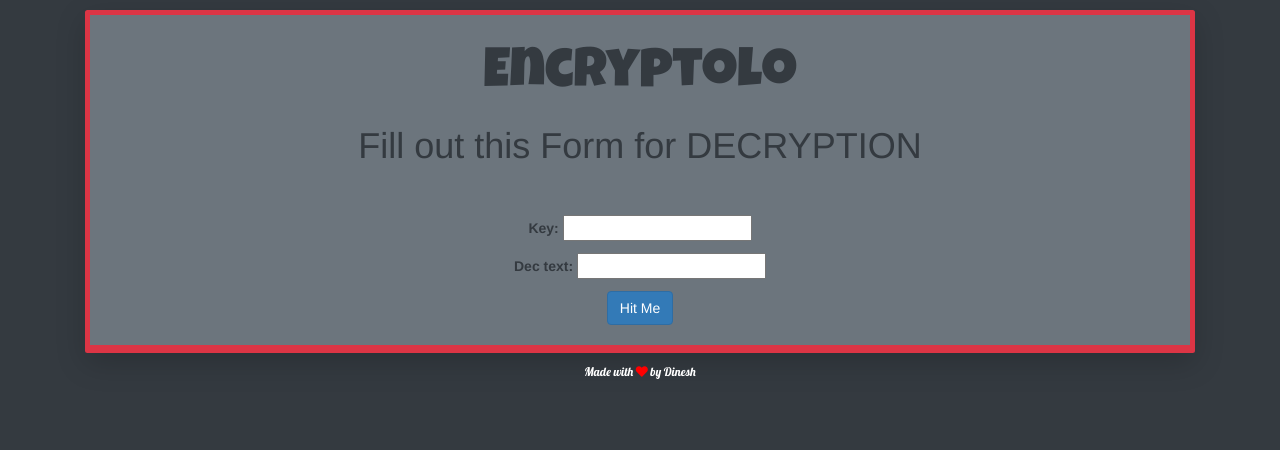
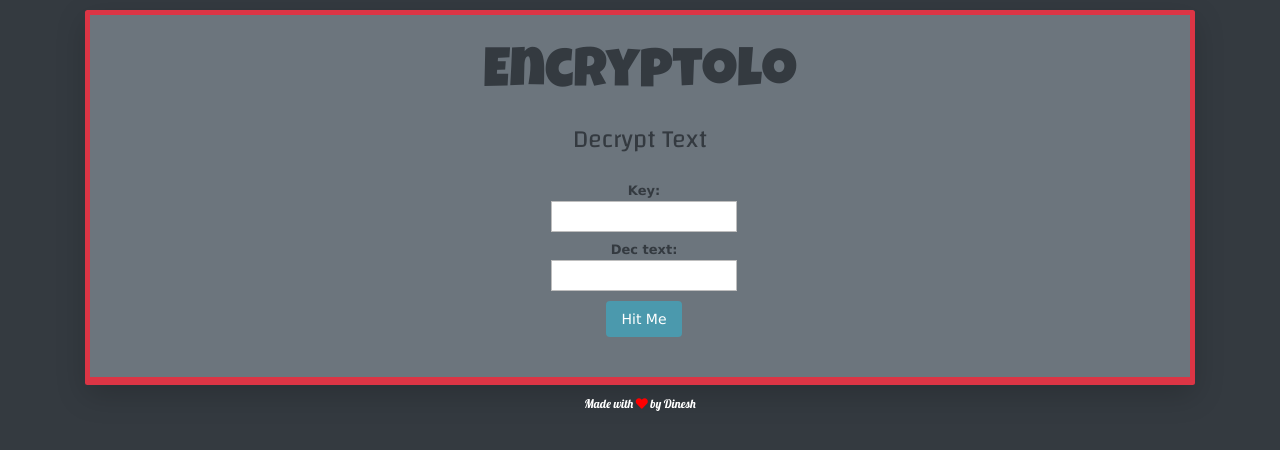
Before and after one commit to DineshDowney/Encryptolo, a Django app: page /dec/ in a window 1280 px wide. Shown: the top 450 px of the page. Run offline with Django 3.2, Linux system fonts and the light colour scheme; some libraries are stand-ins or nearby versions.

Commit message:
Heroku Stuff

```diff
--- a/encrypto/encrypto/settings.py
+++ b/encrypto/encrypto/settings.py
@@ -9,7 +9,7 @@ TEMPLATE_DIR=os.path.join(BASE_DIR,"templates")
 
 # SECURITY WARNING: keep the secret key used in production secret!
 SECRET_KEY = 'SECRET_KEY'
-DEBUG = True
+DEBUG = False
 DATABASES = {'DATABASE_URL'}
 ALLOWED_HOSTS = ['*']
 
--- a/encrypto/runtime.txt
+++ b/encrypto/runtime.txt
@@ -1 +1 @@
-python-3.6.6
+python-3.7.0
--- a/encrypto/templates/form_2.html
+++ b/encrypto/templates/form_2.html
@@ -1,8 +1,17 @@
 {% extends "base.html" %}
 {%load static%}
 {% block content %}
-            <h1>Fill out this Form for DECRYPTION</h1><br><br>
-            <form method='POST'>
+{%include 'includes/_formclass.html'%}
+<style>
+    h4,
+    h1 {
+        font-family: 'Changa', sans-serif;
+        font-size: 25px;
+        font: bolder;
+    }
+</style>
+<h1>Decrypt Text</h1>
+         <form method='POST' align='center' class="form-style-1">
                 {{form_dic2.as_p}}
                 {% csrf_token %}
                 <input type="submit" class=' btn btn-primary' value='Hit Me' onclick="document.getElementById('para').textContent='Decrypted TEXT is {{x}}';">
```
Also changed, not shown: encrypto/requirements.txt (+11 -13 lines), 1 other file.
